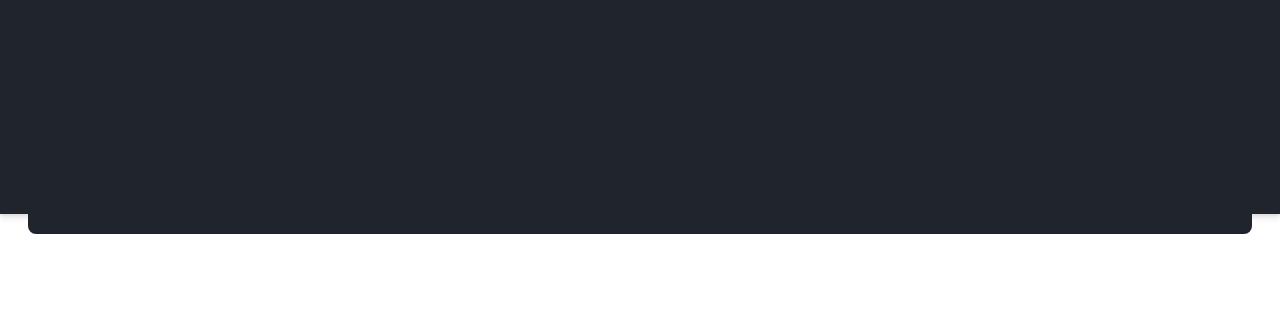
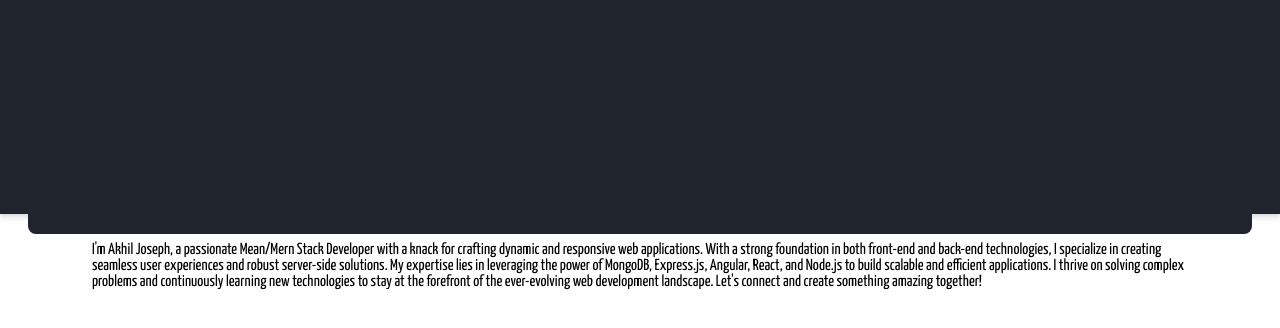
Before and after one commit to akhiljozph/akhiljozph, a plain HTML site: page index.html in a window 1280 px wide. Shown: the part 586-914 px from the top of the page. Before the commit the page ends 820 px from the top, so only its background shows below. Drawn offline with Linux system fonts and the light colour scheme.

Commit message:
AJ-25 - Updates for portfolio.

```diff
--- a/index.html
+++ b/index.html
@@ -25,6 +25,19 @@
             <label class="txt-trnsfm-uprcas designation">mean / mern stack developer</label>
         </div>
     </section>
+    <section class="ajp-section">
+        <div class="ajp-wrpr">
+            <p>
+                I'm Akhil Joseph, a passionate Mean/Mern Stack Developer with a knack for crafting dynamic and
+                responsive web applications. With a strong foundation in both front-end and back-end technologies, I
+                specialize in creating seamless user experiences and robust server-side solutions. My expertise lies in
+                leveraging the power of MongoDB, Express.js, Angular, React, and Node.js to build scalable and efficient
+                applications. I thrive on solving complex problems and continuously learning new technologies to stay at
+                the forefront of the ever-evolving web development landscape. Let's connect and create something amazing
+                together!
+            </p>
+        </div>
+    </section>
 </body>
 
 <script src="./scripts.js"></script>
```
